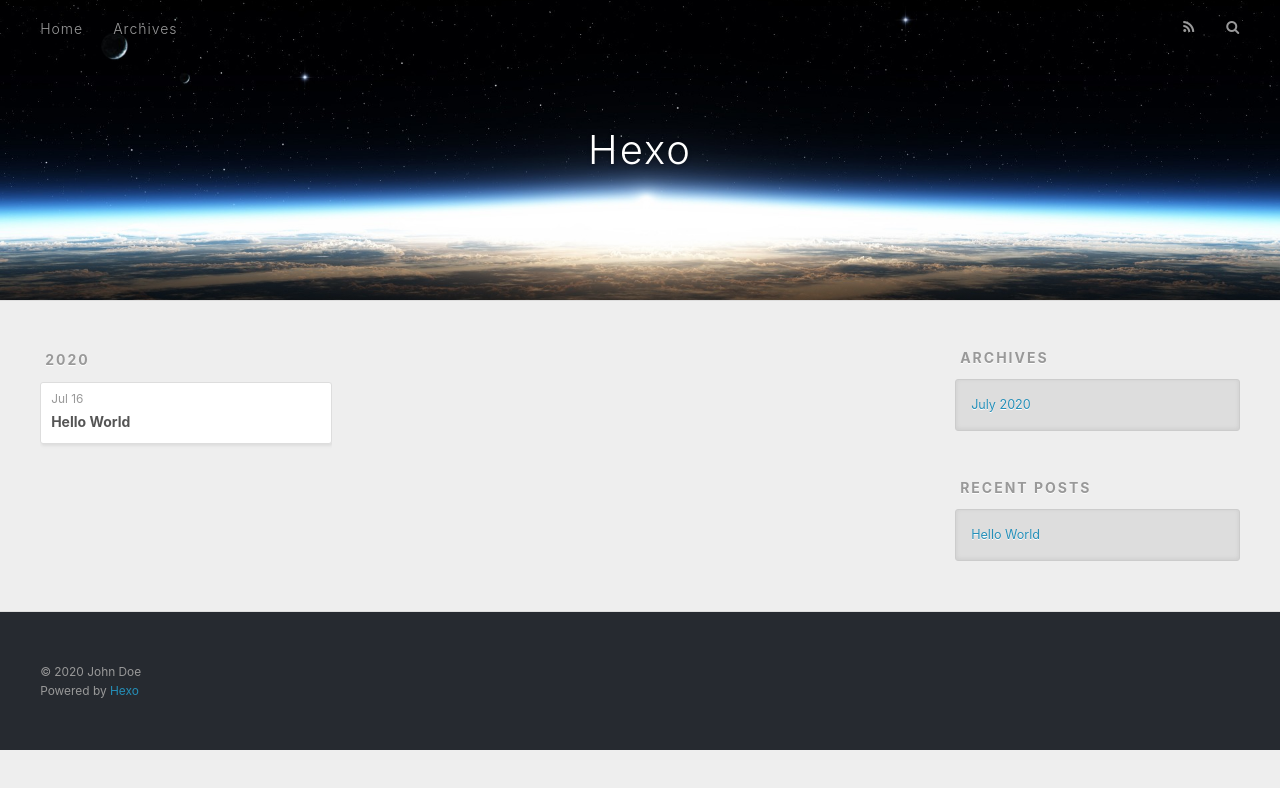
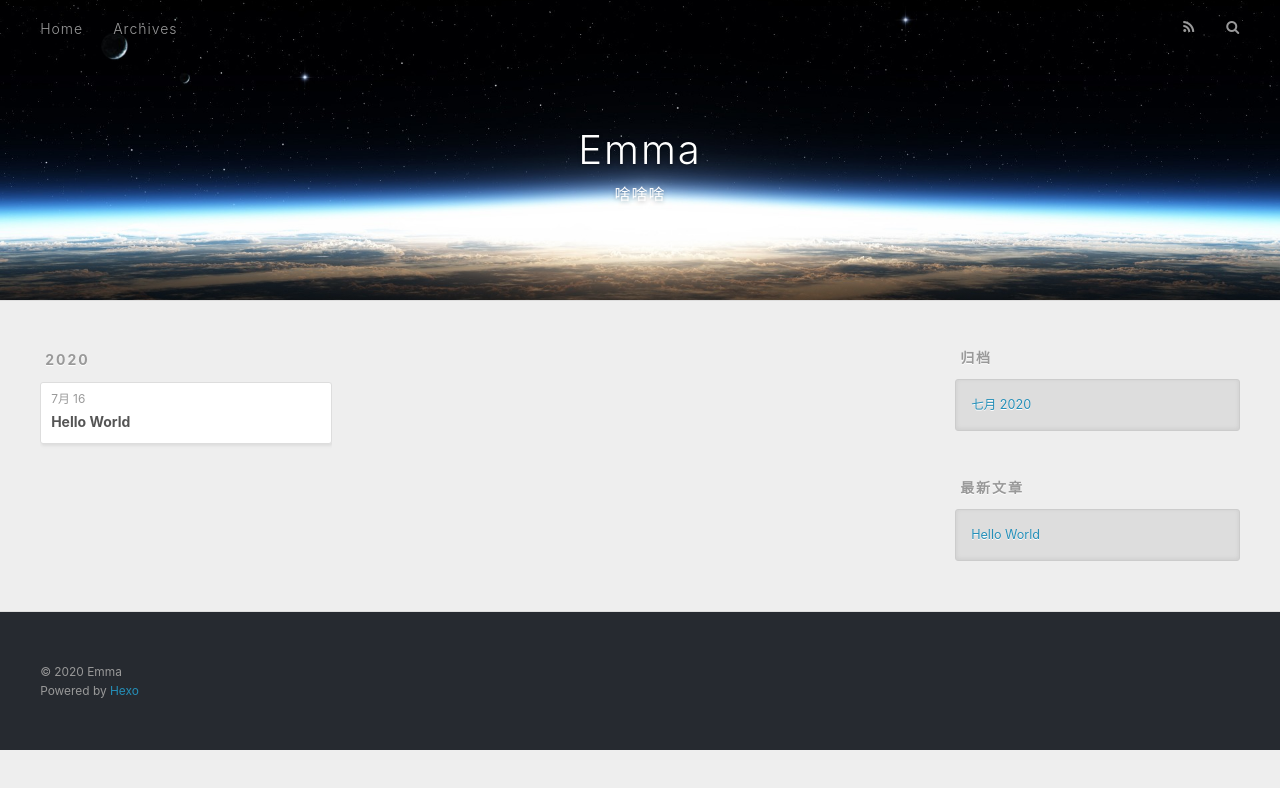
Before and after one commit to wangzhongyan1/wzy.github.io, a plain HTML site: page archives/index.html in a window 1280 px wide. Drawn offline with nearby package versions, Linux system fonts and the light colour scheme.

Commit message:
Site updated: 2020-07-16 15:59:06

```diff
--- a/archives/index.html
+++ b/archives/index.html
@@ -5,17 +5,19 @@
 
 
 
-  <title>Archives | Hexo</title>
+  <title>归档 | Emma</title>
   <meta name="viewport" content="width=device-width, initial-scale=1, maximum-scale=1">
-  <meta property="og:type" content="website">
-<meta property="og:title" content="Hexo">
+  <meta name="description" content="啊？">
+<meta property="og:type" content="website">
+<meta property="og:title" content="Emma">
 <meta property="og:url" content="http://yoursite.com/archives/index.html">
-<meta property="og:site_name" content="Hexo">
-<meta property="og:locale" content="en_US">
-<meta property="article:author" content="John Doe">
+<meta property="og:site_name" content="Emma">
+<meta property="og:description" content="啊？">
+<meta property="og:locale" content="zh_CN">
+<meta property="article:author" content="Emma">
 <meta name="twitter:card" content="summary">
 
-    <link rel="alternate" href="/atom.xml" title="Hexo" type="application/atom+xml">
+    <link rel="alternate" href="/atom.xml" title="Emma" type="application/atom+xml">
 
 
     <link rel="icon" href="/favicon.png">
@@ -36,8 +38,12 @@
   <div id="header-outer" class="outer">
     <div id="header-title" class="inner">
       <h1 id="logo-wrap">
-        <a href="/" id="logo">Hexo</a>
+        <a href="/" id="logo">Emma</a>
       </h1>
+
+        <h2 id="subtitle-wrap">
+          <a href="/" id="subtitle">啥啥啥</a>
+        </h2>
 
     </div>
     <div id="header-inner" class="inner">
@@ -53,7 +59,7 @@
 
           <a id="nav-rss-link" class="nav-icon" href="/atom.xml" title="RSS Feed"></a>
 
-        <a id="nav-search-btn" class="nav-icon" title="Search"></a>
+        <a id="nav-search-btn" class="nav-icon" title="搜索"></a>
       </nav>
       <div id="search-form-wrap">
         <form action="//google.com/search" method="get" accept-charset="UTF-8" class="search-form"><input type="search" name="q" class="search-form-input" placeholder="Search"><button type="submit" class="search-form-submit">&#xF002;</button><input type="hidden" name="sitesearch" value="http://yoursite.com"></form>
@@ -79,7 +85,7 @@
   <div class="archive-article-inner">
     <header class="archive-article-header">
       <a href="/2020/07/16/hello-world/" class="archive-article-date">
-  <time datetime="2020-07-16T06:41:54.364Z" itemprop="datePublished">Jul 16</time>
+  <time datetime="2020-07-16T06:41:54.364Z" itemprop="datePublished">7月 16</time>
 </a>
 
 
@@ -111,9 +117,9 @@
 
 
   <div class="widget-wrap">
-    <h3 class="widget-title">Archives</h3>
+    <h3 class="widget-title">归档</h3>
     <div class="widget">
-      <ul class="archive-list"><li class="archive-list-item"><a class="archive-list-link" href="/archives/2020/07/">July 2020</a></li></ul>
+      <ul class="archive-list"><li class="archive-list-item"><a class="archive-list-link" href="/archives/2020/07/">七月 2020</a></li></ul>
     </div>
   </div>
 
@@ -121,7 +127,7 @@
 
 
   <div class="widget-wrap">
-    <h3 class="widget-title">Recent Posts</h3>
+    <h3 class="widget-title">最新文章</h3>
     <div class="widget">
       <ul>
 
@@ -141,7 +147,7 @@
 
   <div class="outer">
     <div id="footer-info" class="inner">
-      &copy; 2020 John Doe<br>
+      &copy; 2020 Emma<br>
       Powered by <a href="http://hexo.io/" target="_blank">Hexo</a>
     </div>
   </div>
```
Also changed, not shown: 2020/07/16/hello-world/index.html (+15 -11 lines), archives/2020/07/index.html (+20 -14 lines), archives/2020/index.html (+20 -14 lines), index.html (+19 -13 lines).
